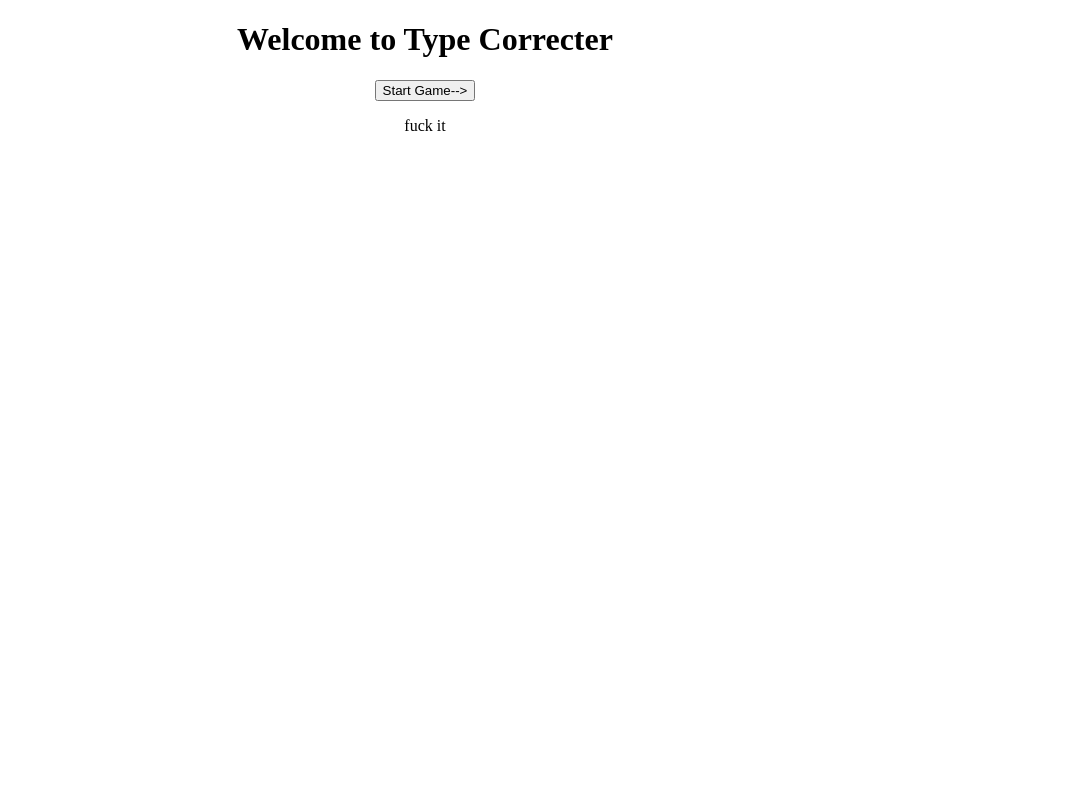
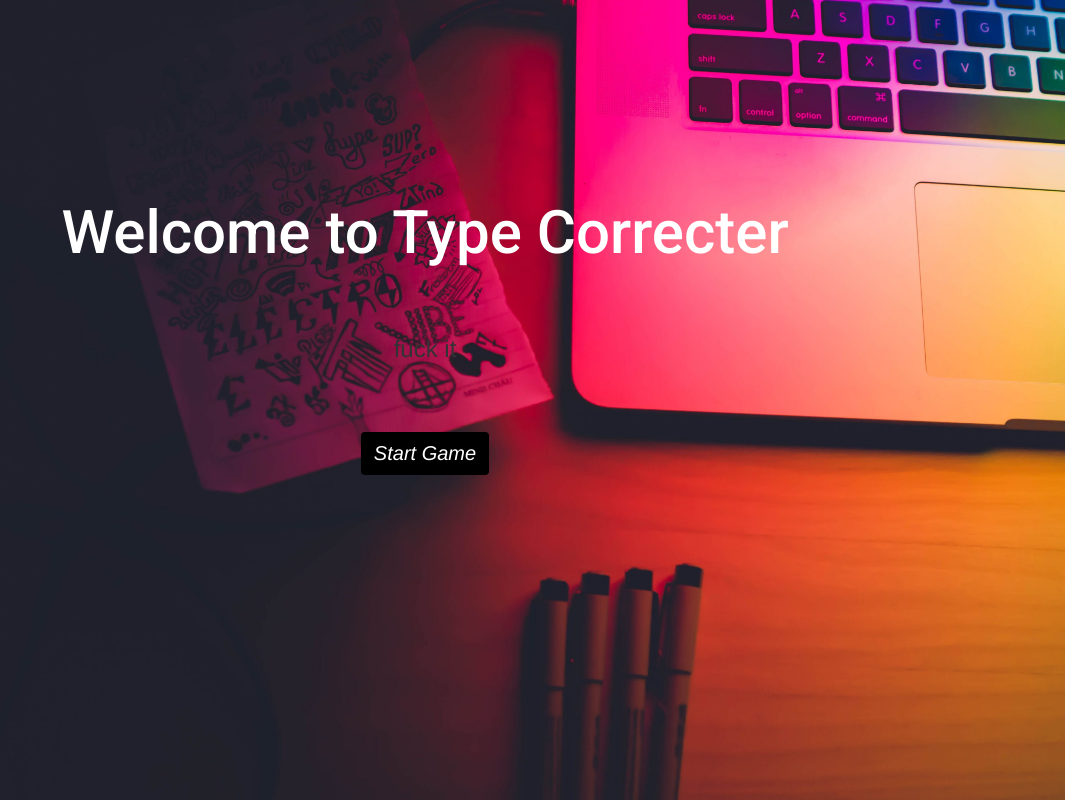
Before and after one commit to eddy1006/Typing_Game, a plain HTML site: page index.html in a window 1280 px wide. Shown: the whole page, without its empty margins (215-1280 px from the left). Drawn offline with nearby package versions, Linux system fonts and the light colour scheme.

Commit message:
done some basic designing to the website

```diff
--- a/index.html
+++ b/index.html
@@ -1,18 +1,28 @@
 <!DOCTYPE html>
 <html lang="en">
+
 <head>
     <meta charset="UTF-8">
     <meta http-equiv="X-UA-Compatible" content="IE=edge">
     <meta name="viewport" content="width=device-width, initial-scale=1.0">
+    <link rel="preconnect" href="https://fonts.googleapis.com">
+    <link rel="preconnect" href="https://fonts.gstatic.com" crossorigin>
+    <link href="https://fonts.googleapis.com/css2?family=Roboto:wght@500&display=swap" rel="stylesheet">
     <link rel="stylesheet" href="style.css">
+    <link rel="stylesheet" href="https://maxcdn.bootstrapcdn.com/bootstrap/3.4.1/css/bootstrap.min.css">
     <title>Typing game</title>
 </head>
+
 <body>
-    <h1>Welcome to Type Correcter</h1>
-    <button onclick="start()">Start Game--></button>
-    <p id="text">fuck it</p>
-    <div id="some_div"></div>
+    <div class="bg">
+        <h1 style="margin-top: 0; color: white; padding: 200px 50px 50px 50px; font-size: 6rem;font-family: 'Roboto' , sans-serif;">Welcome
+            to Type Correcter</h1>
+            <h3 id="text" style="padding: 0 5%;">fuck it</h3>
+            <div id="some_div"></div>
+        <button type="button" class="btn btn-dark" onclick="start()"><em>Start Game</em></button>
+    </div>
     <script src="https://ajax.googleapis.com/ajax/libs/jquery/3.6.0/jquery.min.js"></script>
     <script src="index.js"></script>
 </body>
+
 </html>
--- a/style.css
+++ b/style.css
@@ -1,3 +1,31 @@
-*{
+body,html{
     text-align: center;
+    height: 100%;
+    margin: 0;
+    font-family: 'Roboto' , sans-serif;
 }
+
+.bg{
+    background-image: url("bg3.jpg");
+
+  /* Full height */
+    height: 100%;
+
+  /* Center and scale the image nicely */
+    background-position: center;
+    background-repeat: no-repeat;
+    background-size: cover;
+}
+
+.btn{
+    background: black;
+    color: white;
+    font-size: 20px !important;
+}
+
+#some_div{
+    color: red;
+    font-size: large;
+    font-weight: 700;
+    padding: 30px;
+}
```
Also changed, not shown: bg.jpg (added), bg2.jpg (added), bg3.jpg (added).
